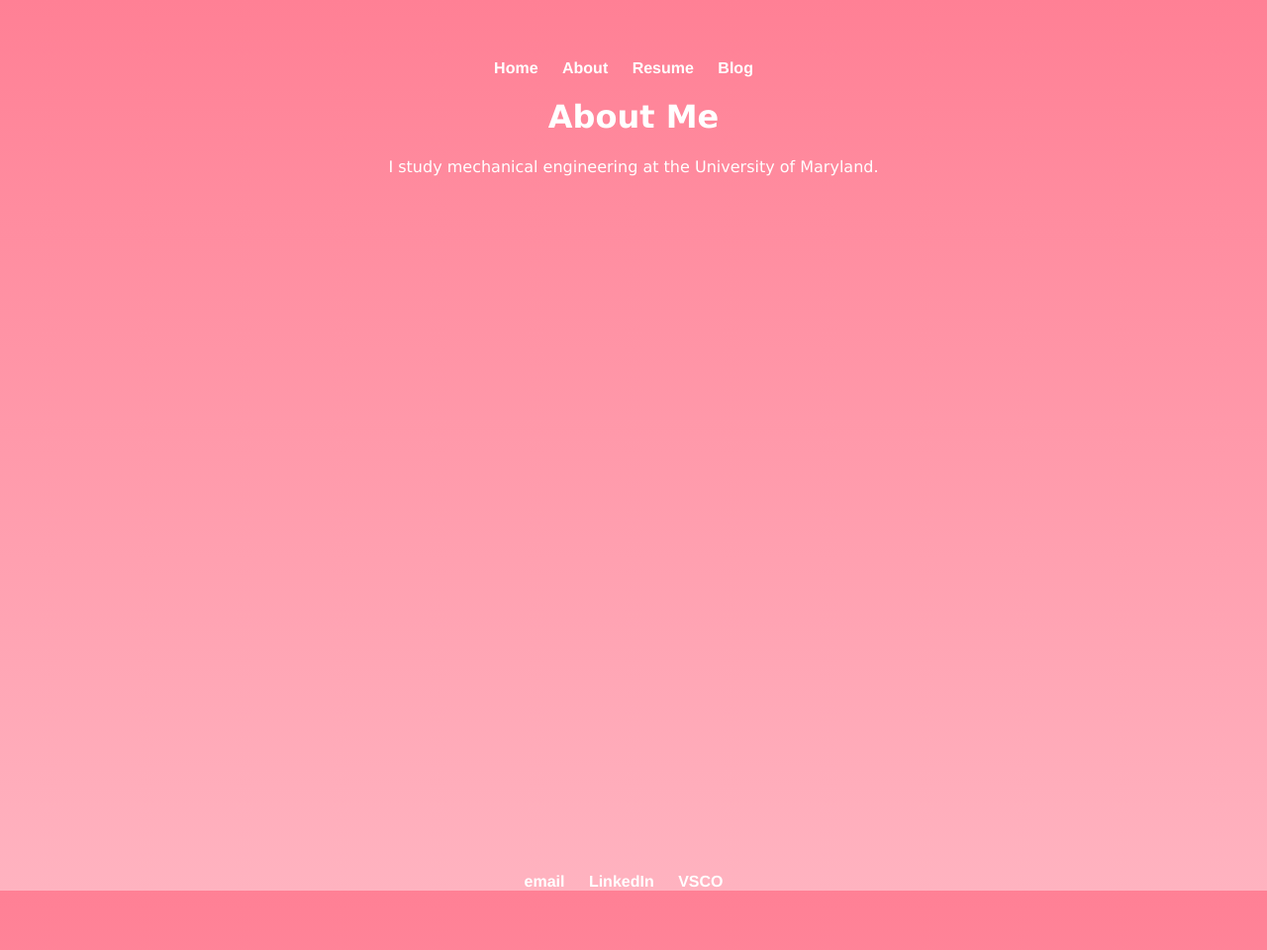
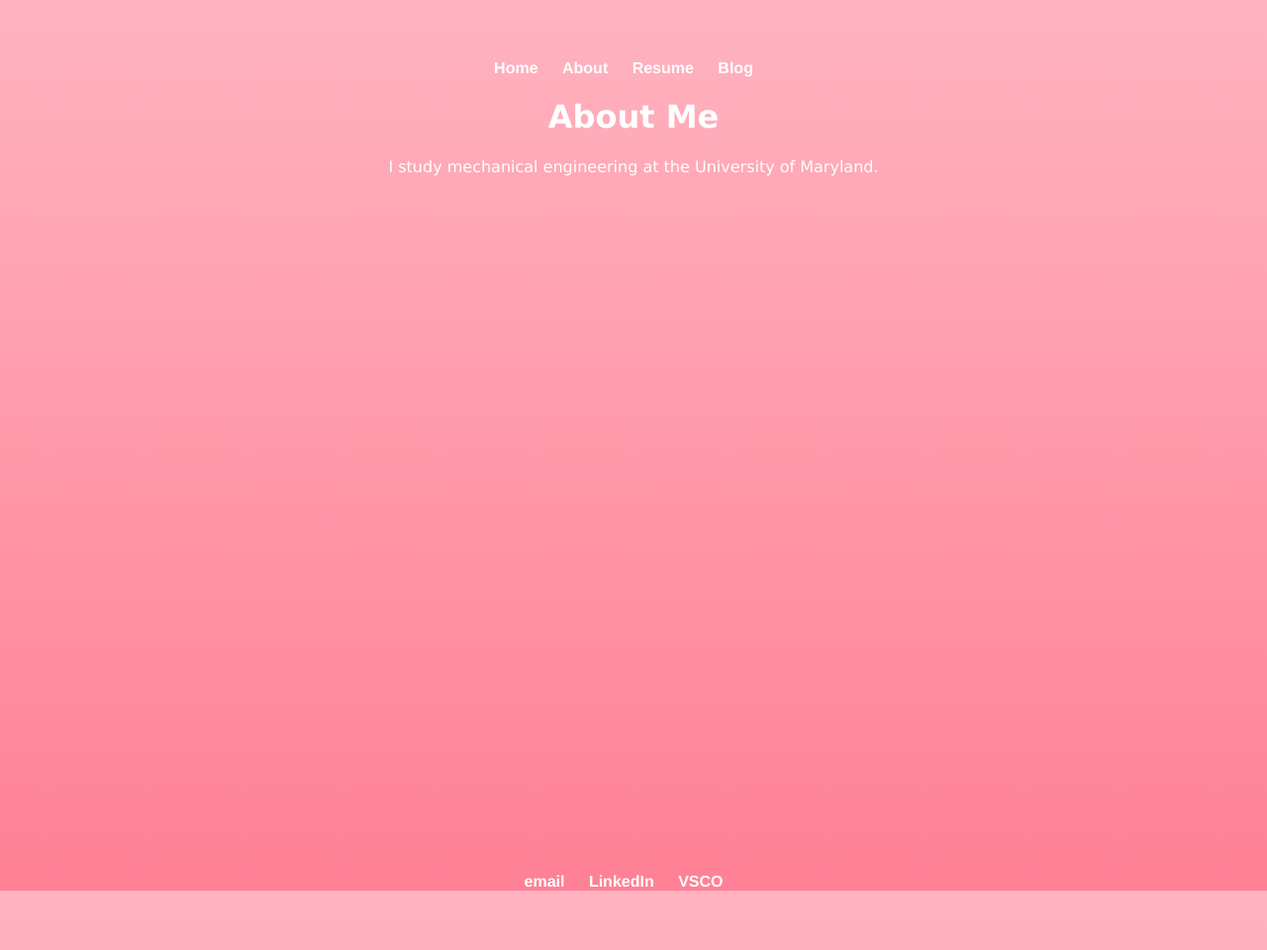
Before and after one commit to katherinekemp/katherinekemp.github.io, a Jekyll site: the page built from about/index.html, in a window 1280 px wide. Shown: the whole page at 99% size. Built offline with Jekyll 4.4.1, drawn with Linux system fonts in a browser that asks for light colours.

Commit message:
Update default.html

```diff
--- a/_layouts/default.html
+++ b/_layouts/default.html
@@ -15,7 +15,7 @@
 			}
 			body {
 				backgorund-color: #ff8095;
-				background-image: linear-gradient(#ff8095, #ffb3c0);
+				background-image: linear-gradient(#ffb3c0, #ff8095);
 				background-repeat: no repeat;
 				color: white;
 				font-family: verdana;
```
